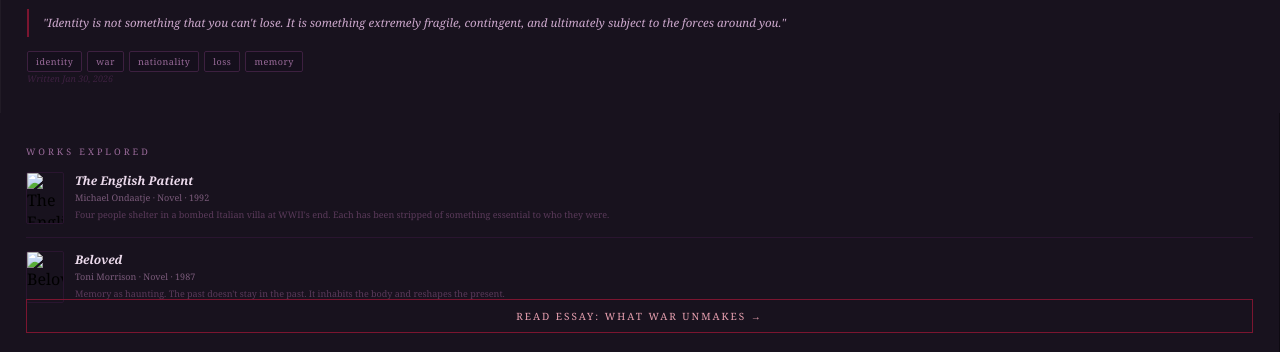
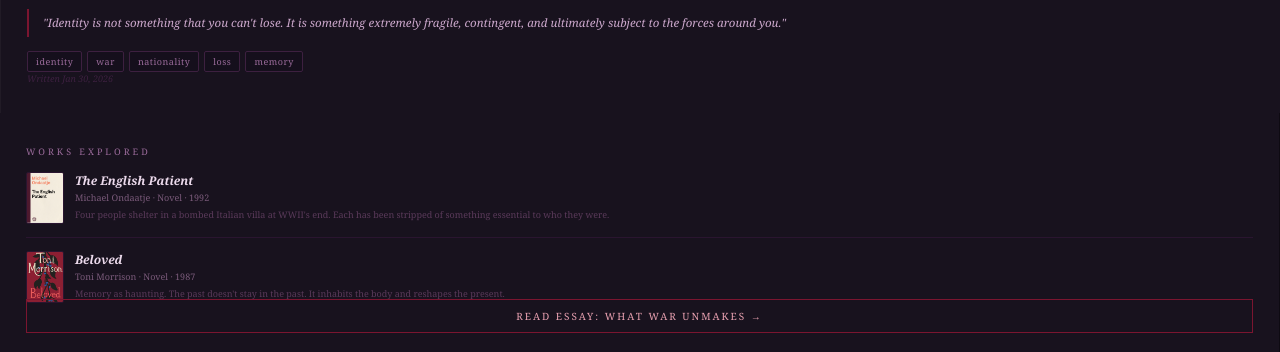
Before and after one commit to akhilc08/engl1140-portfolio, a plain HTML site: page index.html in a window 1280 px wide. Shown: the part 238-590 px from the top of the page. Drawn offline with Linux system fonts and the light colour scheme; a script that the page names is missing.

Commit message:
fix image filenames

```diff
--- a/index.html
+++ b/index.html
@@ -373,7 +373,7 @@ html,body{
 
         <div class="work-row">
           <div class="w-cover">
-            <img src="assets/Screenshot 2026-04-27 at 1.36.54 PM.png" alt="The English Patient">
+            <img src="assets/english-patient.png" alt="The English Patient">
           </div>
           <div class="w-info">
             <h4>The English Patient</h4>
@@ -384,7 +384,7 @@ html,body{
 
         <div class="work-row">
           <div class="w-cover">
-            <img src="assets/Screenshot 2026-04-27 at 1.36.35 PM.png" alt="Beloved">
+            <img src="assets/beloved.png" alt="Beloved">
           </div>
           <div class="w-info">
             <h4>Beloved</h4>
@@ -426,7 +426,7 @@ html,body{
 
         <div class="work-row">
           <div class="w-cover">
-            <img src="assets/Screenshot 2026-04-27 at 1.37.02 PM.png" alt="To Live">
+            <img src="assets/to-live.png" alt="To Live">
           </div>
           <div class="w-info">
             <h4>To Live</h4>
@@ -461,7 +461,7 @@ html,body{
         <div style="display:flex;gap:16px;margin-top:4px;">
           <div style="flex:1;text-align:center;">
             <div style="width:58px;height:80px;margin:0 auto 8px;overflow:hidden;border-radius:2px;border:1px solid var(--border);">
-              <img src="assets/Screenshot 2026-04-27 at 1.36.44 PM.png" alt="Klara and the Sun" style="width:100%;height:100%;object-fit:cover;display:block;">
+              <img src="assets/klara.png" alt="Klara and the Sun" style="width:100%;height:100%;object-fit:cover;display:block;">
             </div>
             <div style="font-size:11px;color:var(--text);font-style:italic;line-height:1.3">Klara and the Sun</div>
             <div style="font-size:9px;color:var(--dim);margin-top:2px">Kazuo Ishiguro</div>
@@ -469,7 +469,7 @@ html,body{
           </div>
           <div style="flex:1;text-align:center;">
             <div style="width:58px;height:80px;margin:0 auto 8px;overflow:hidden;border-radius:2px;border:1px solid var(--border);">
-              <img src="assets/Screenshot 2026-04-27 at 1.36.35 PM.png" alt="Beloved" style="width:100%;height:100%;object-fit:cover;display:block;">
+              <img src="assets/beloved.png" alt="Beloved" style="width:100%;height:100%;object-fit:cover;display:block;">
             </div>
             <div style="font-size:11px;color:var(--text);font-style:italic;line-height:1.3">Beloved</div>
             <div style="font-size:9px;color:var(--dim);margin-top:2px">Toni Morrison</div>
```
Also changed, not shown: assets/beloved.png (renamed from assets/Screenshot 2026-04-27 at 1.36.35 PM.png), assets/english-patient.png (renamed from assets/Screenshot 2026-04-27 at 1.36.54 PM.png), assets/klara.png (renamed from assets/Screenshot 2026-04-27 at 1.36.44 PM.png), assets/to-live.png (renamed from assets/Screenshot 2026-04-27 at 1.37.02 PM.png).
